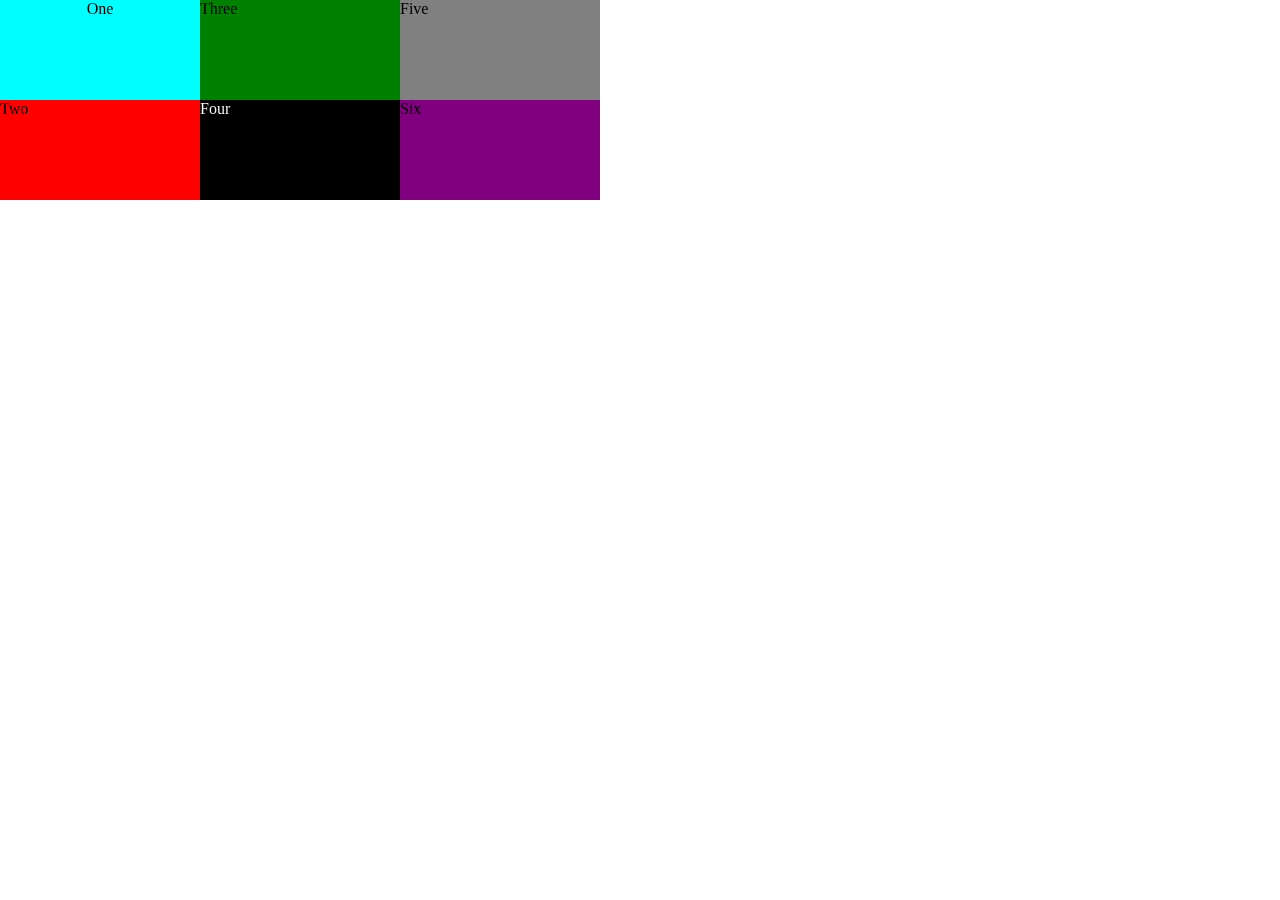
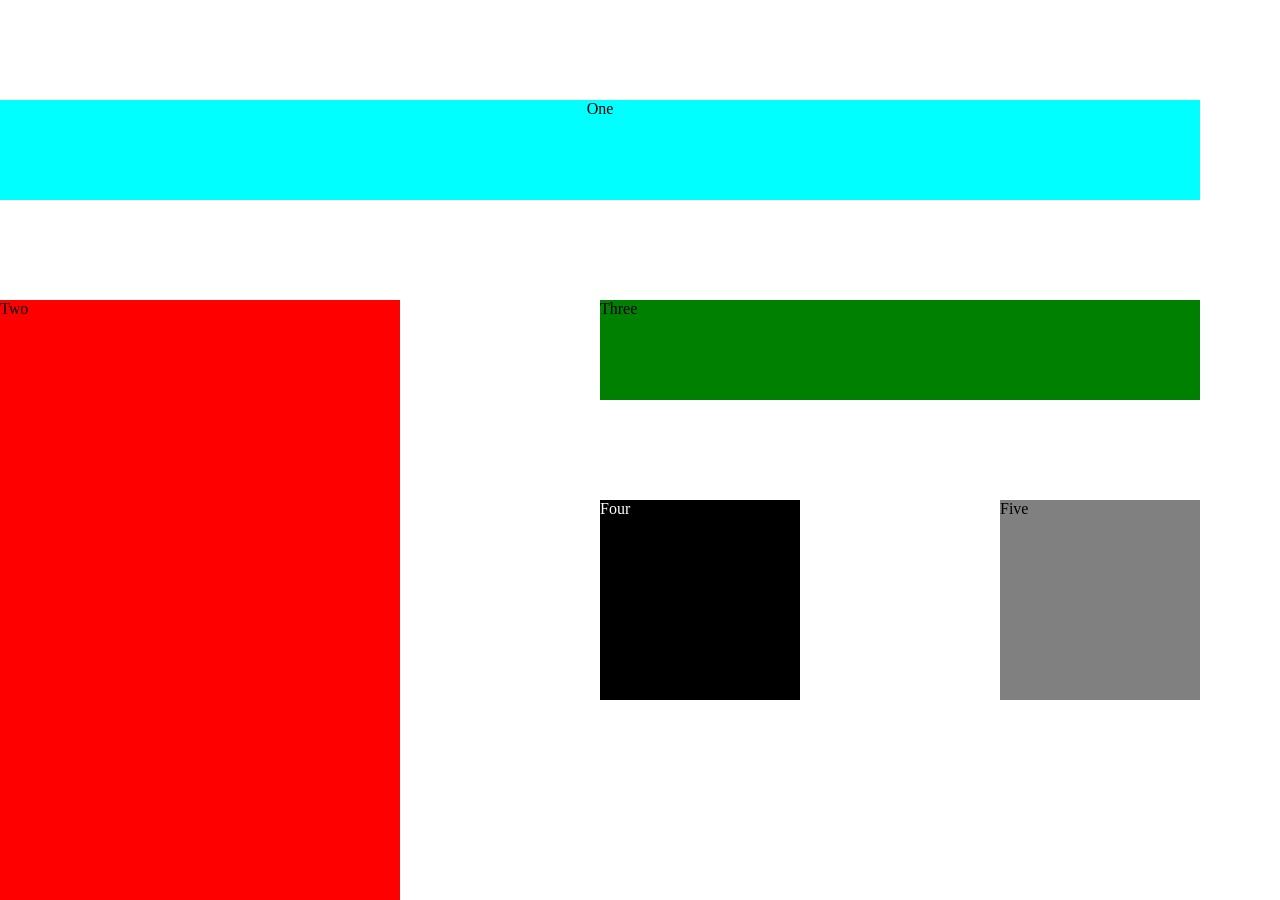
Before and after one commit to LeoImenes/Css-grid, a plain HTML site: page index.html in a window 1280 px wide. Before the commit the page ends 800 px from the top, so only its background shows below. Drawn offline with Linux system fonts and the light colour scheme.

Commit message:
Exercicio 1
Ex1 css

```diff
--- a/index.html
+++ b/index.html
@@ -18,7 +18,6 @@
             <div class="box3">Three</div>
             <div class="box4">Four</div>
             <div class="box5">Five</div>
-            <div class="box6">Six</div>
         </div>
 
 
--- a/styles.css
+++ b/styles.css
@@ -12,46 +12,40 @@ body {
 
 .box1 {
     grid-column-start: 1;
-    grid-column-end: 1;
+    grid-column-end: 7;
     grid-row-start: 2;
-    grid-row-end: 1;
+    grid-row-end: 2;
     background-color: aqua;
     text-align: center;
 }
 
 .box2 {
     grid-column-start: 1;
-    grid-row-start: 2;
-    grid-row-end: 2;
+    grid-column-end: 3;
+    grid-row-start: 4;
+    grid-row-end: 10;
     background-color: red;
 }
 
 .box3 {
-    grid-column-start: 2;
-    grid-column-end: 2;
-    grid-row-start: 1;
-    grid-row-end: 2;
+    grid-column-start: 4;
+    grid-column-end: 7;
+    grid-row-start: 4;
+    grid-row-end: 5;
     background-color: green;
 }
 
 .box4 {
-    grid-column-start: 2;
-    grid-row-start: 2;
-    grid-row-end: 2;
+    grid-column-start: 4;
+    grid-row-start: 6;
+    grid-row-end: 8;
     background-color: black;
     color: white;
 }
 
 .box5 {
-    grid-column-start: 3;
-    grid-row-start: 1;
-    grid-row-end: 2;
+    grid-column-start: 6;
+    grid-row-start: 6;
+    grid-row-end: 8;
     background-color: gray;
 }
-
-.box6 {
-    grid-column-start: 3;
-    grid-row-start: 2;
-    grid-row-end: 2;
-    background-color: purple;
-}
```
